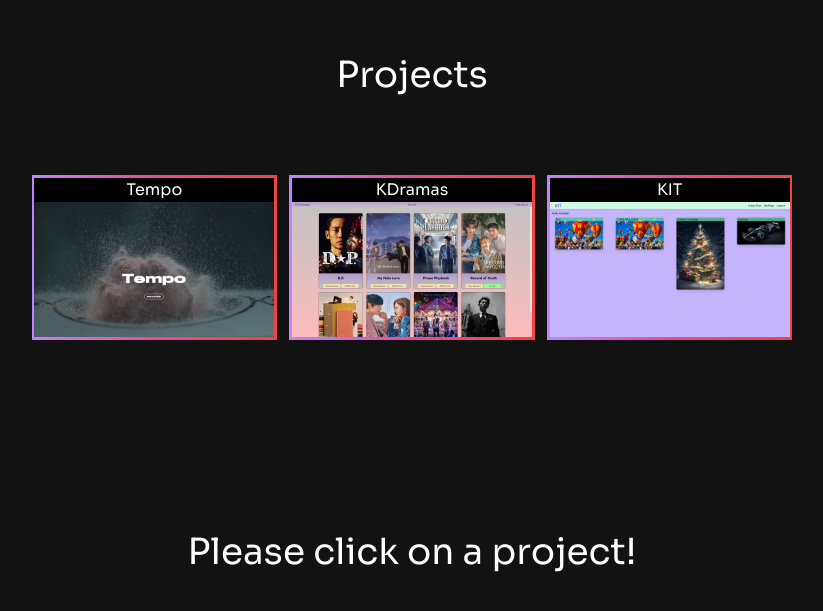
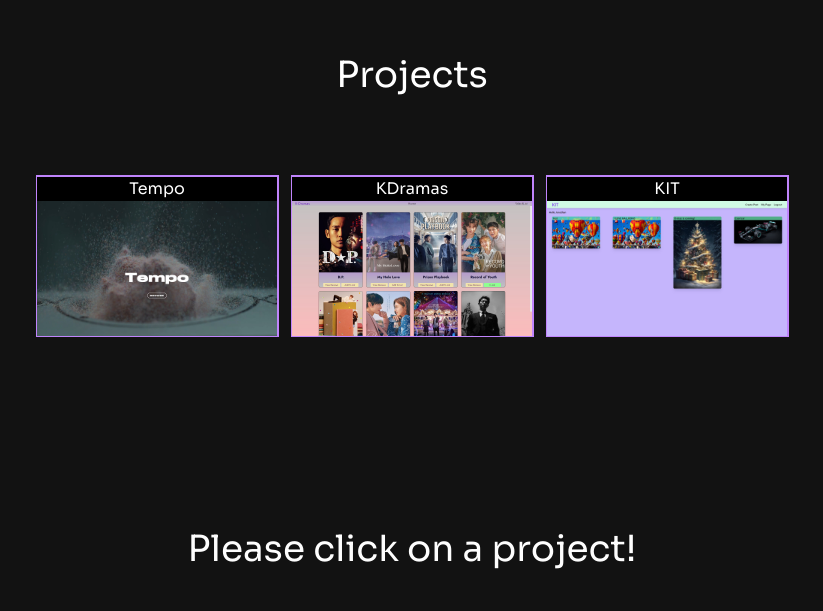
Before and after one commit to Jonnaa/Portfolio, a React (Vite) app: page / in a window 1280 px wide. Shown: the part 1625-2236 px from the top of the page, without its empty margins (228-1051 px from the left). Built offline with nearby package versions, Linux system fonts and the light colour scheme.

Commit message:
Changed project border color | Decreased border sizes

```diff
--- a/src/components/Projects.jsx
+++ b/src/components/Projects.jsx
@@ -93,7 +93,7 @@ const Projects = () => {
 
   if (projDisplay === 1) {
     currentProject = (
-      <div className="p-[2.8px] bg-gradient-to-r from-purple-400 via-pink-500 to-red-500 w-3/4 h-[550px] max-w-[900px] mx-auto">
+      <div className="p-[1.5px] bg-purple-400 w-3/4 h-[550px] max-w-[900px] mx-auto">
       <div className="bg-black h-full relative flex flex-col justify-between items-center">
         <h1 className="w-full flex flex-col justify-center text-center text-2xl">
           Tempo
@@ -114,7 +114,7 @@ const Projects = () => {
     );
   } else if (projDisplay === 2) {
     currentProject = (
-      <div className="p-[2.8px] bg-gradient-to-r from-purple-400 via-pink-500 to-red-500 w-3/4 h-[550px] max-w-[900px] mx-auto">
+      <div className="p-[1.5px] bg-purple-400 w-3/4 h-[550px] max-w-[900px] mx-auto">
       <div className="bg-black h-full relative flex flex-col justify-between items-center">
         <h1 className="w-full flex flex-col justify-center text-center text-2xl">
           KDramas
@@ -135,7 +135,7 @@ const Projects = () => {
     );
   } else if (projDisplay === 3) {
     currentProject = (
-      <div className="p-[2.8px] bg-gradient-to-r from-purple-400 via-pink-500 to-red-500 w-3/4 h-[550px] max-w-[900px] mx-auto">
+      <div className="p-[1.5px] bg-purple-400 w-3/4 h-[550px] max-w-[900px] mx-auto">
       <div className="bg-black h-full relative flex flex-col justify-between items-center">
         <h1 className="w-full flex flex-col justify-center text-center text-2xl">
           KIT
@@ -166,7 +166,7 @@ const Projects = () => {
         {/* Div holds projects - small versions */}
         <div className="flex flex-wrap justify-center gap-3 w-full mx-auto relative text-center">
           {/* Project 1 Div */}
-          <div className="p-[2.8px] bg-gradient-to-r from-purple-400 via-pink-500 to-red-500">
+          <div className="p-[1.5px] bg-purple-400">
             <div
               className="w-60 bg-black cursor-pointer"
               onClick={() => {
@@ -181,7 +181,7 @@ const Projects = () => {
           </div>
 
           {/* Project 2 Div */}
-          <div className="p-[2.8px] bg-gradient-to-r from-purple-400 via-pink-500 to-red-500"><div
+          <div className="p-[1.5px] bg-purple-400"><div
             className="w-60 bg-black cursor-pointer"
             onClick={() => {
               switchDisplay(2);
@@ -194,7 +194,7 @@ const Projects = () => {
           </div></div>
 
           {/* Project 3 Div */}
-          <div className="p-[2.8px] bg-gradient-to-r from-purple-400 via-pink-500 to-red-500"><div
+          <div className="p-[1.5px] bg-purple-400"><div
             className="w-60 bg-black cursor-pointer"
             onClick={() => {
               switchDisplay(3);
```
